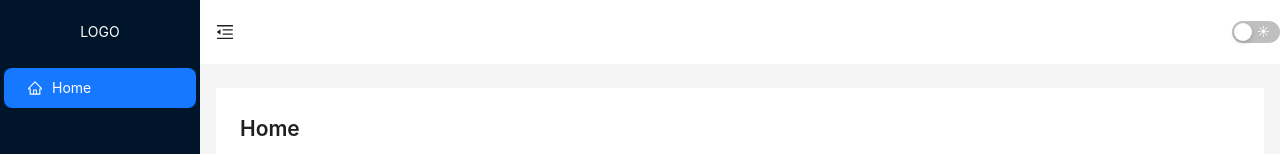
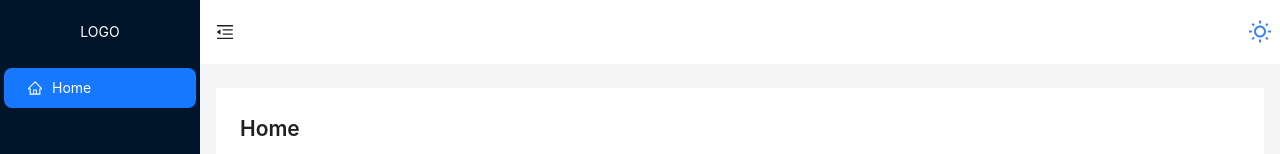
Before and after one commit to joey2217/vite-react-template, a React (Vite) app: page / in a window 1280 px wide. Shown: the top 154 px of the page. Built offline with nearby package versions, Linux system fonts and the light colour scheme.

Commit message:
feat: auth provider

```diff
--- a/src/App.tsx
+++ b/src/App.tsx
@@ -1,24 +1,13 @@
 import React from 'react'
-import { ConfigProvider, theme, App as AntdApp } from 'antd'
 import { RouterProvider } from 'react-router-dom'
 import router from './router'
-import { useTheme } from './context/ThemeContext'
-
-const { darkAlgorithm, defaultAlgorithm } = theme
+import Providers from './context/Providers'
 
 const App: React.FC = () => {
-  const { theme } = useTheme()
-
   return (
-    <ConfigProvider
-      theme={{
-        algorithm: theme === 'dark' ? darkAlgorithm : defaultAlgorithm,
-      }}
-    >
-      <AntdApp>
-        <RouterProvider router={router} />
-      </AntdApp>
-    </ConfigProvider>
+    <Providers>
+      <RouterProvider router={router} />
+    </Providers>
   )
 }
 
--- /dev/null
+++ b/src/context/AntdProvider.tsx
@@ -0,0 +1,40 @@
+import React, { memo } from 'react'
+import type { PropsWithChildren } from 'react'
+import { ConfigProvider, App, theme, Layout } from 'antd'
+import { useTheme } from './ThemeContext'
+
+const { darkAlgorithm, defaultAlgorithm } = theme
+
+const AntdProvider: React.FC<PropsWithChildren> = ({ children }) => {
+  const { theme: localTheme } = useTheme()
+  return (
+    <ConfigProvider
+      theme={{
+        algorithm: localTheme === 'dark' ? darkAlgorithm : defaultAlgorithm,
+      }}
+    >
+      <App>
+        <AntdLayout>{children}</AntdLayout>
+      </App>
+    </ConfigProvider>
+  )
+}
+
+const AntdLayout: React.FC<PropsWithChildren> = ({ children }) => {
+  const {
+    token: { colorText, colorBgBase },
+  } = theme.useToken()
+  return (
+    <Layout
+      className="min-h-screen"
+      style={{
+        color: colorText,
+        backgroundColor: colorBgBase,
+      }}
+    >
+      {children}
+    </Layout>
+  )
+}
+
+export default memo(AntdProvider)
--- /dev/null
+++ b/src/context/AuthContext.tsx
@@ -0,0 +1,42 @@
+import React, { useState } from 'react'
+import { Navigate, useLocation } from 'react-router-dom'
+import { PropsWithChildren } from 'react'
+
+interface UserInfo {
+  id: number
+  name: string
+}
+
+interface AuthProps {
+  userInfo: UserInfo | null
+  setUserInfo: React.Dispatch<React.SetStateAction<UserInfo | null>>
+}
+
+const AuthContext = React.createContext<AuthProps>({
+  userInfo: null,
+  setUserInfo: () => {},
+})
+
+export function useAuth() {
+  return React.useContext(AuthContext)
+}
+
+export const AuthProvider: React.FC<PropsWithChildren> = ({ children }) => {
+  const location = useLocation()
+
+  const [userInfo, setUserInfo] = useState<UserInfo | null>(null)
+  return (
+    <AuthContext.Provider
+      value={{
+        userInfo,
+        setUserInfo,
+      }}
+    >
+      {userInfo ? (
+        children
+      ) : (
+        <Navigate to="/login" state={{ from: location }} replace />
+      )}
+    </AuthContext.Provider>
+  )
+}
--- /dev/null
+++ b/src/context/Providers.tsx
@@ -0,0 +1,14 @@
+import React, { memo } from 'react'
+import type { PropsWithChildren } from 'react'
+import { ThemeProvider } from './ThemeContext'
+import AntdProvider from './AntdProvider'
+
+const Providers: React.FC<PropsWithChildren> = ({ children }) => {
+  return (
+    <ThemeProvider>
+      <AntdProvider>{children}</AntdProvider>
+    </ThemeProvider>
+  )
+}
+
+export default memo(Providers)
--- a/src/context/ThemeContext.tsx
+++ b/src/context/ThemeContext.tsx
@@ -5,7 +5,7 @@ export type Theme = 'dark' | 'light'
 
 interface ThemeProps {
   theme: Theme
-  setTheme: (t: Theme) => void
+  setTheme: React.Dispatch<React.SetStateAction<Theme>>
 }
 
 const ThemeContext = React.createContext<ThemeProps>({
--- /dev/null
+++ b/src/layout/ThemeButton.tsx
@@ -0,0 +1,50 @@
+import React, { memo, SVGProps } from 'react'
+import { useTheme } from '../context/ThemeContext'
+
+function IcOutlineDarkMode(props: SVGProps<SVGSVGElement>) {
+  return (
+    <svg
+      xmlns="http://www.w3.org/2000/svg"
+      width="1em"
+      height="1em"
+      viewBox="0 0 24 24"
+      {...props}
+    >
+      <path
+        fill="currentColor"
+        d="M9.37 5.51A7.35 7.35 0 0 0 9.1 7.5c0 4.08 3.32 7.4 7.4 7.4c.68 0 1.35-.09 1.99-.27A7.014 7.014 0 0 1 12 19c-3.86 0-7-3.14-7-7c0-2.93 1.81-5.45 4.37-6.49zM12 3a9 9 0 1 0 9 9c0-.46-.04-.92-.1-1.36a5.389 5.389 0 0 1-4.4 2.26a5.403 5.403 0 0 1-3.14-9.8c-.44-.06-.9-.1-1.36-.1z"
+      ></path>
+    </svg>
+  )
+}
+
+function IcOutlineWbSunny(props: SVGProps<SVGSVGElement>) {
+  return (
+    <svg
+      xmlns="http://www.w3.org/2000/svg"
+      width="1em"
+      height="1em"
+      viewBox="0 0 24 24"
+      {...props}
+    >
+      <path
+        fill="currentColor"
+        d="m6.76 4.84l-1.8-1.79l-1.41 1.41l1.79 1.79zM1 10.5h3v2H1zM11 .55h2V3.5h-2zm8.04 2.495l1.408 1.407l-1.79 1.79l-1.407-1.408zm-1.8 15.115l1.79 1.8l1.41-1.41l-1.8-1.79zM20 10.5h3v2h-3zm-8-5c-3.31 0-6 2.69-6 6s2.69 6 6 6s6-2.69 6-6s-2.69-6-6-6zm0 10c-2.21 0-4-1.79-4-4s1.79-4 4-4s4 1.79 4 4s-1.79 4-4 4zm-1 4h2v2.95h-2zm-7.45-.96l1.41 1.41l1.79-1.8l-1.41-1.41z"
+      ></path>
+    </svg>
+  )
+}
+
+const ThemeButton: React.FC = () => {
+  const { theme, setTheme } = useTheme()
+  return (
+    <span
+      className="text-2xl cursor-pointer p-2 flex justify-center items-center text-blue-500 rounded hover:text-blue-500/80"
+      onClick={() => setTheme((t) => (t === 'dark' ? 'light' : 'dark'))}
+    >
+      {theme === 'dark' ? <IcOutlineDarkMode /> : <IcOutlineWbSunny />}
+    </span>
+  )
+}
+
+export default memo(ThemeButton)
--- a/src/layout/index.tsx
+++ b/src/layout/index.tsx
@@ -3,7 +3,7 @@ import { Outlet } from 'react-router-dom'
 import { Layout, theme } from 'antd'
 import { MenuFoldOutlined, MenuUnfoldOutlined } from '@ant-design/icons'
 import AppMenu from './AppMenu'
-import ThemeSwitch from './ThemeSwitch'
+import ThemeButton from './ThemeButton'
 
 const { Header, Sider, Content } = Layout
 
@@ -36,7 +36,7 @@ const AppLayout: React.FC = () => {
               onClick: () => setCollapsed(!collapsed),
             }
           )}
-          <ThemeSwitch />
+          <ThemeButton />
         </Header>
         <Content
           style={{
--- a/src/main.tsx
+++ b/src/main.tsx
@@ -1,14 +1,11 @@
 import React from 'react'
 import ReactDOM from 'react-dom/client'
 import App from './App'
-import { ThemeProvider } from './context/ThemeContext'
 import './index.css'
 import 'antd/dist/reset.css'
 
 ReactDOM.createRoot(document.getElementById('root') as HTMLElement).render(
   <React.StrictMode>
-    <ThemeProvider>
-      <App />
-    </ThemeProvider>
+    <App />
   </React.StrictMode>
 )
```
